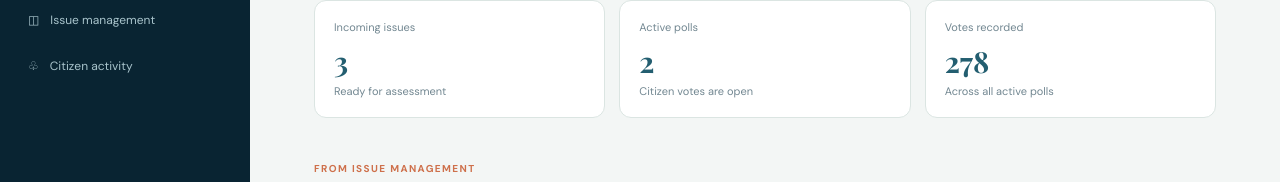
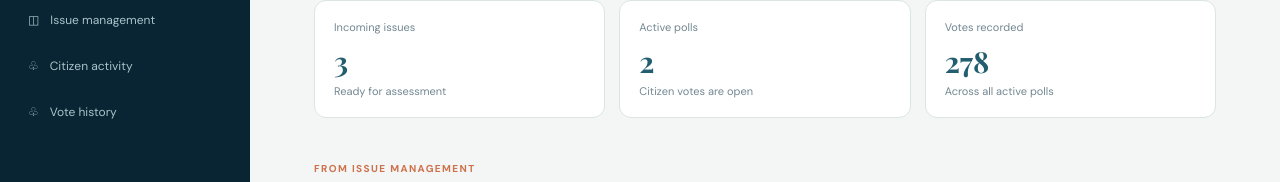
Before and after one commit to shuvam009/community-priorities-notifications, a React (Vite) app in the folder frontend_admin/: page /admin/voting in a window 1280 px wide. Shown: the part 147-329 px from the top of the page. Built offline with nearby package versions, Linux system fonts and the light colour scheme.

Commit message:
vote admin

```diff
--- a/frontend_admin/src/pages/admin_voting.jsx
+++ b/frontend_admin/src/pages/admin_voting.jsx
@@ -121,6 +121,9 @@ export default function AdminVoting() {
           </button>
           <button>
             ♧ <span>Citizen activity</span>
+          </button>
+          <button>
+            ♧ <span>Vote history</span>
           </button>
         </nav>
         <div className="admin-account">
```
